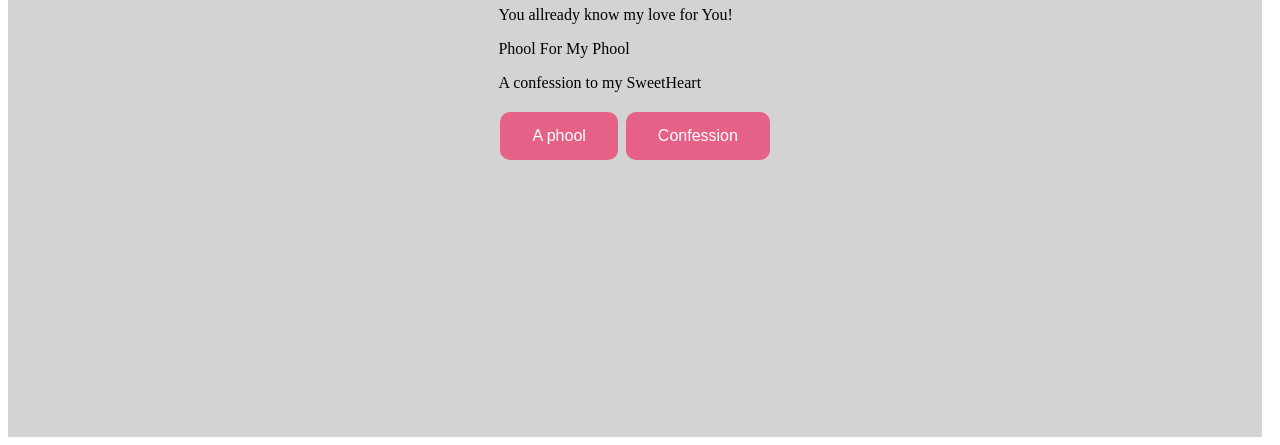
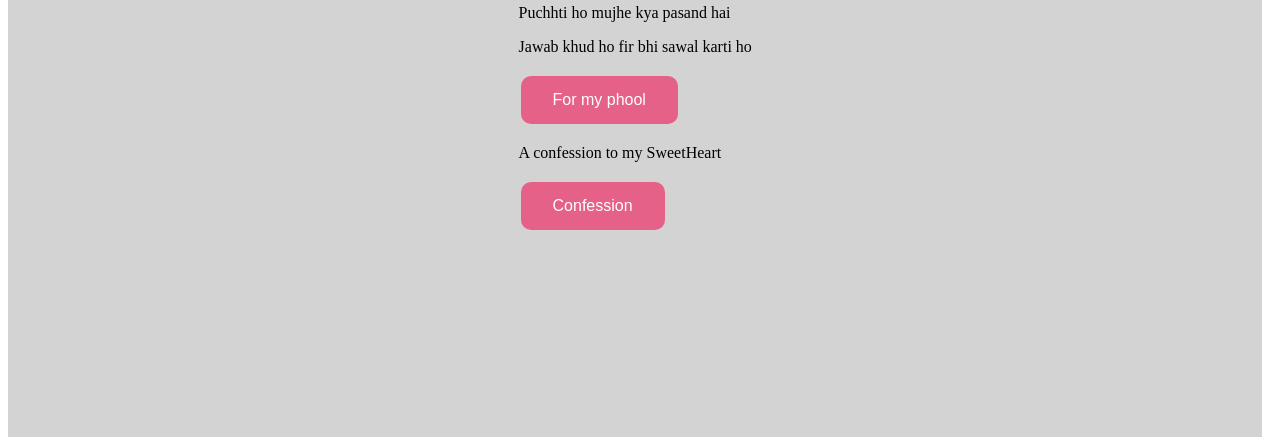
Before and after one commit to imdtaufique/flower, a plain HTML site: page index.html in a window 1280 px wide. Shown: the part 355-800 px from the top of the page. Drawn offline with Linux system fonts and the light colour scheme.

Commit message:
Update index.html

```diff
--- a/index.html
+++ b/index.html
@@ -39,10 +39,12 @@ button {
     <div class="parent">
         <div class="child">
             <h1>Hello Baby!!!!</h1>
-            <p>You allready know my love for You!</p>
-            <p>Phool For My Phool</p>
+            <p>Jaante huwe bhi anjaan banti ho</p>
+            <p>Es trah mujhe preshan karti ho</p>
+            <p>Puchhti ho mujhe kya pasand hai</p>
+            <p>Jawab khud ho fir bhi sawal karti ho</p>
+            <a href="flower.html"><button>For my phool</button></a>
             <p>A confession to my SweetHeart</p>
-            <a href="flower.html"><button> A phool </button></a>
             <a href="letter.html"><button>Confession</button></a>
         </div>
     </div>
```
